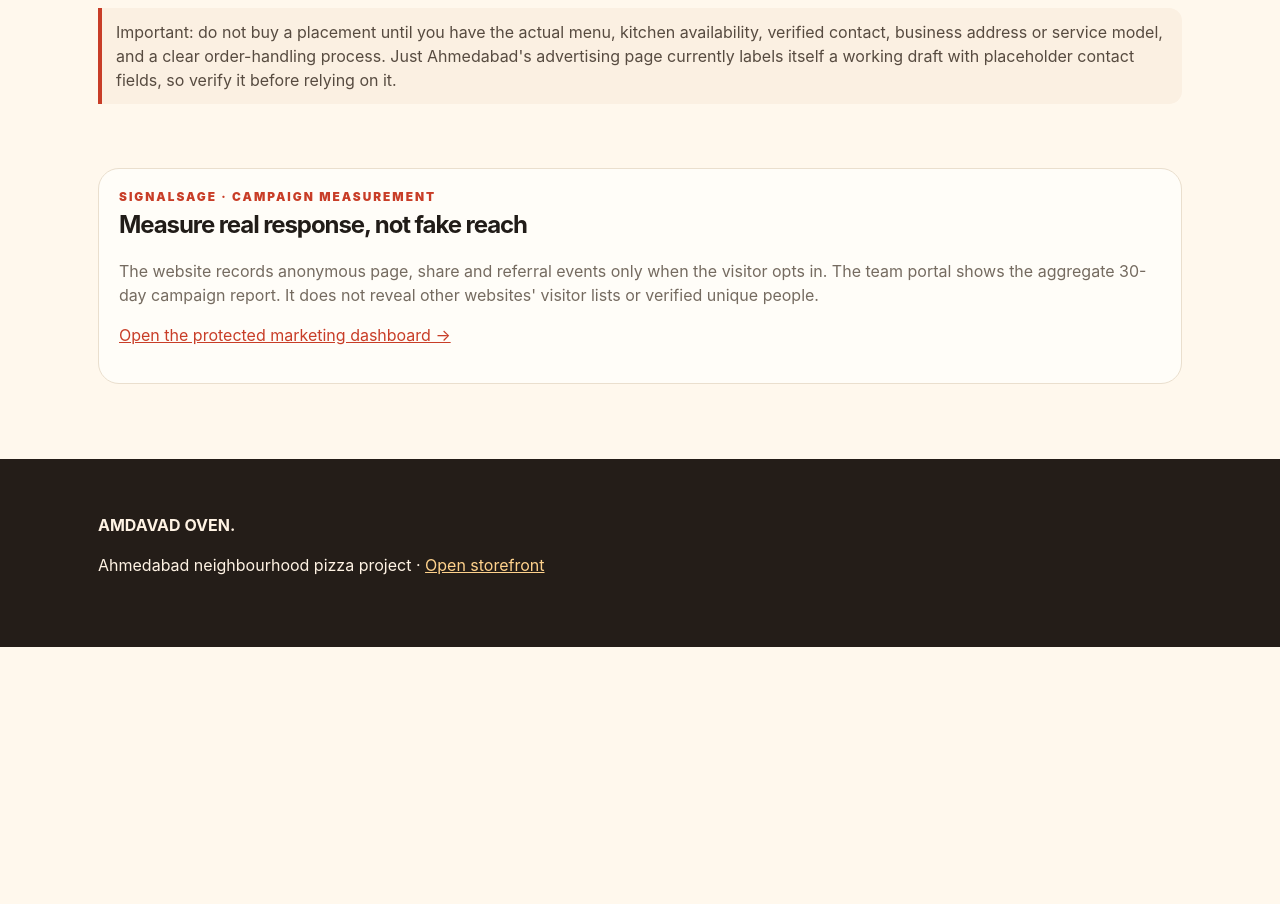
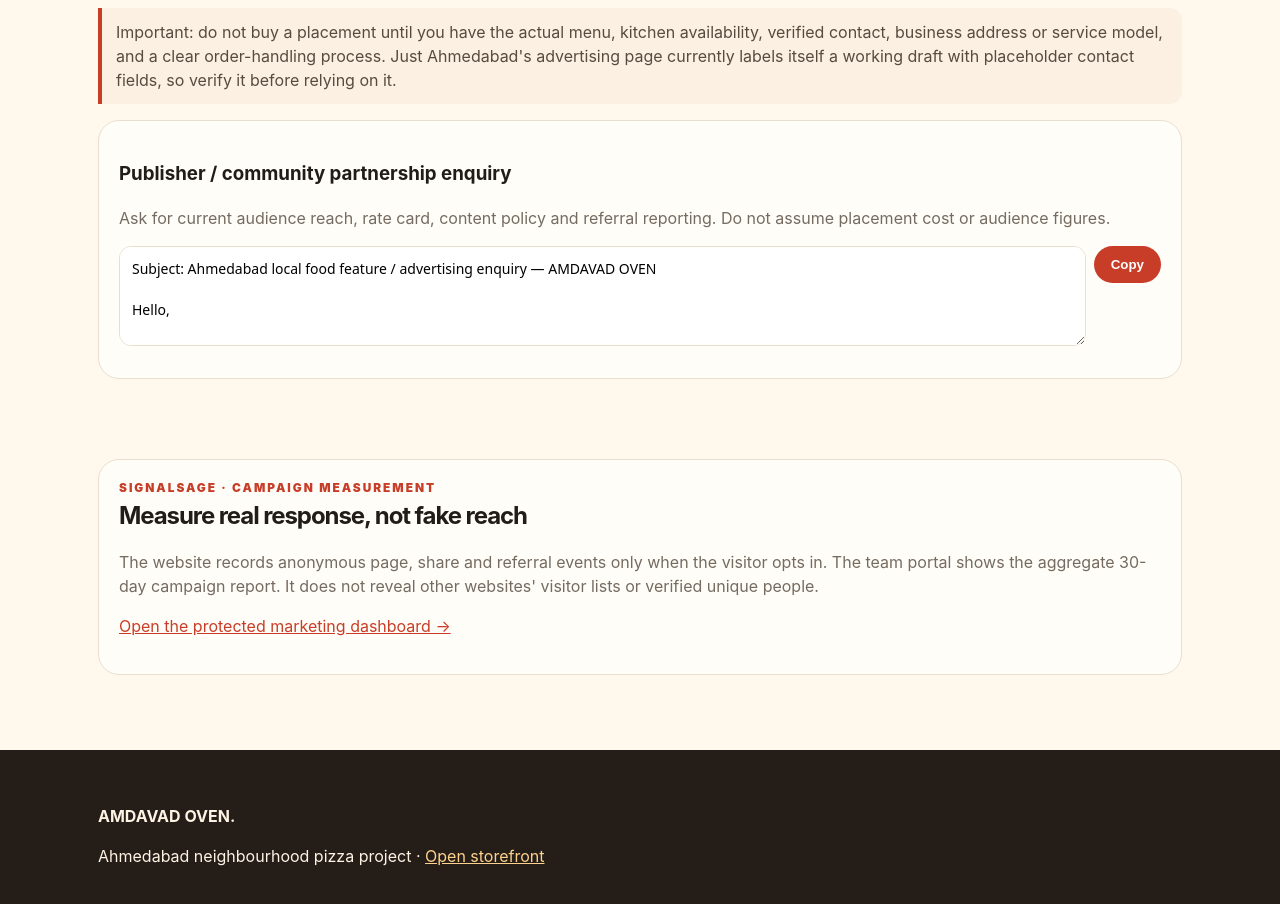
Before and after one commit to saharshsrivastava01-hue/pizzaplay, a plain HTML site: page launch.html in a window 1280 px wide. Shown: the part 2640-3544 px from the top of the page. Before the commit the page ends 3287 px from the top, so only its background shows below. Drawn offline with Linux system fonts and the light colour scheme.

Commit message:
Add publisher outreach template to Ahmedabad launch toolkit

```diff
--- a/launch.html
+++ b/launch.html
@@ -114,6 +114,30 @@ AMDAVAD OVEN નું મેનુ જુઓ, તમારી પસંદન
   <a href="https://www.zomato.com/" target="_blank" rel="noopener"><b>Zomato</b><span>Apply through the restaurant partner onboarding flow after kitchen and compliance setup</span></a>
  </div>
  <div class="callout" style="margin-top:16px">Important: do not buy a placement until you have the actual menu, kitchen availability, verified contact, business address or service model, and a clear order-handling process. Just Ahmedabad's advertising page currently labels itself a working draft with placeholder contact fields, so verify it before relying on it.</div>
+ <div class="panel">
+  <h3>Publisher / community partnership enquiry</h3>
+  <p class="muted">Ask for current audience reach, rate card, content policy and referral reporting. Do not assume placement cost or audience figures.</p>
+  <div class="copy-grid"><textarea id="copyPublisher" readonly>Subject: Ahmedabad local food feature / advertising enquiry — AMDAVAD OVEN
+
+Hello,
+
+I am preparing the Ahmedabad launch of AMDAVAD OVEN, a pizza storefront focused on local discovery and neighbourhood ordering.
+
+Website: https://amdavad-oven.onrender.com
+Campaign toolkit: https://amdavad-oven.onrender.com/launch.html
+
+Could you share your current:
+• Business-listing and advertising options with rate card
+• Ahmedabad audience size and neighbourhood/geographic breakdown
+• Sponsored article, newsletter, social post or display formats
+• Publication dates, creative specifications and disclosure rules
+• Referral URL support and campaign reporting options
+
+We will publish verified store, menu and operating information before accepting customer orders. Please let me know the appropriate next step.
+
+Thank you,
+AMDAVAD OVEN</textarea><button class="btn" onclick="copyField('copyPublisher')">Copy</button></div>
+ </div>
 </section>
 
 <section class="wrap">
```
